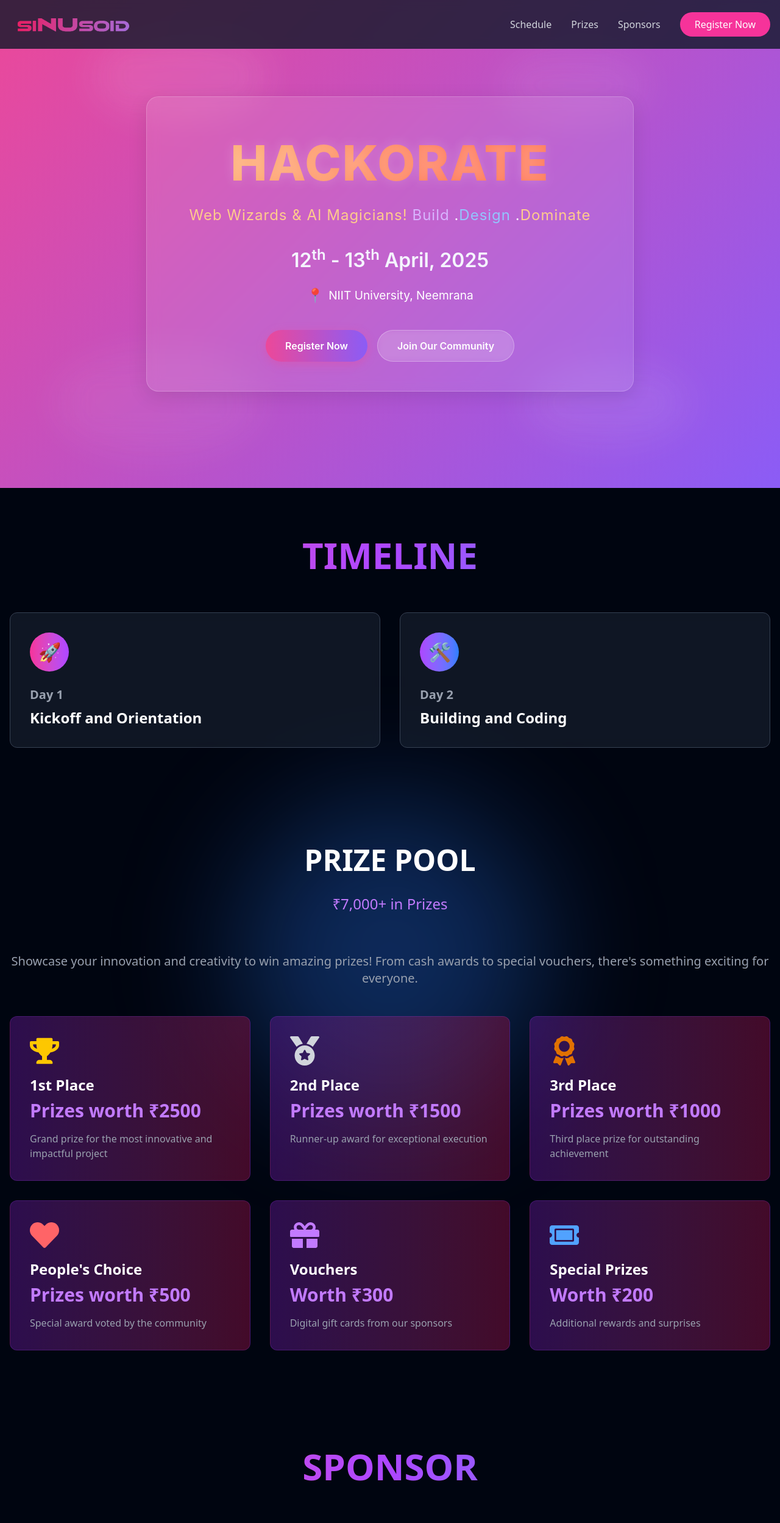
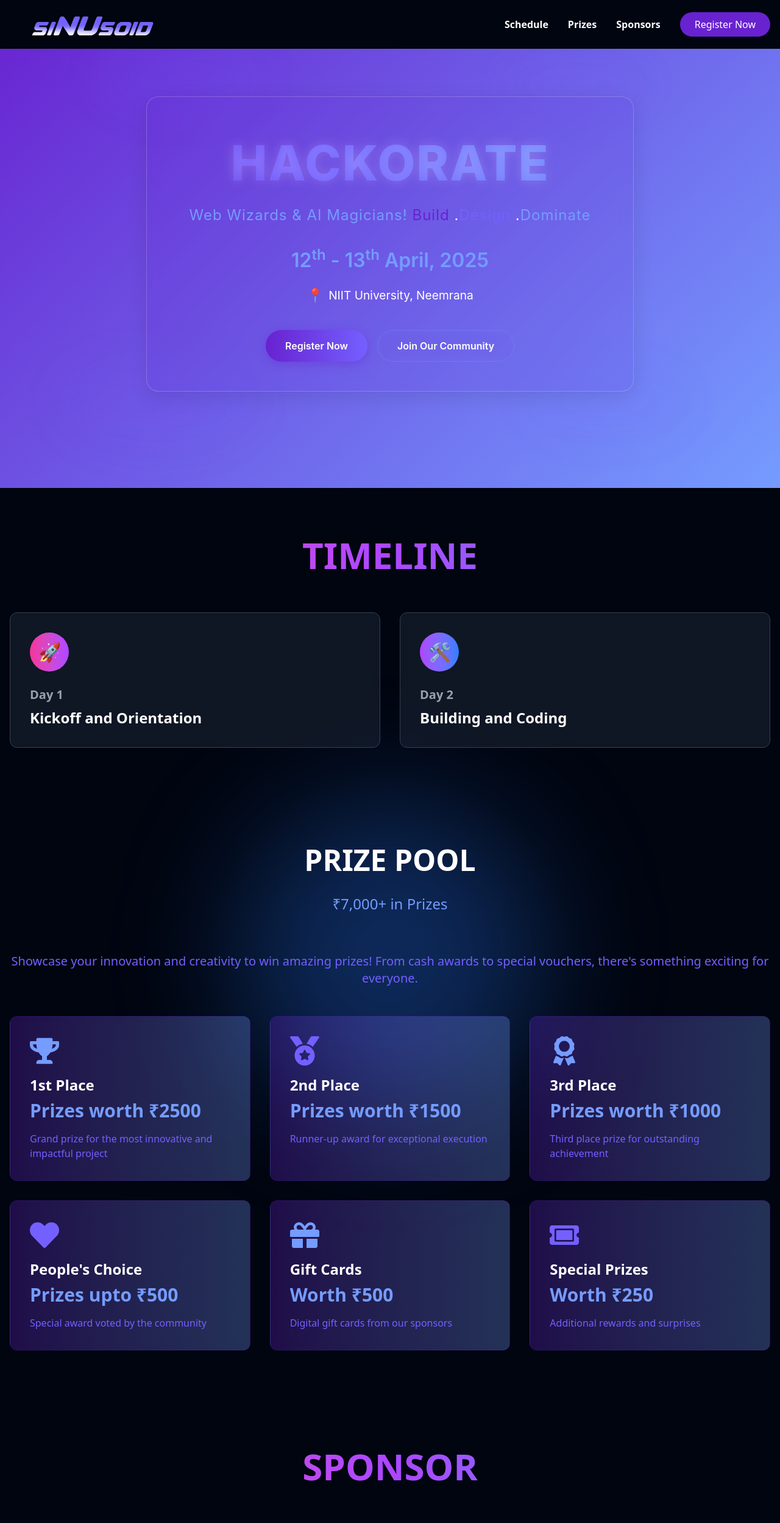
Before and after one commit to thelegendaryarticuno/hackathon, a React (Vite) app: page / in a window 1280 px wide. Shown: the top 2497 px of the page at 61% size. Built offline with nearby package versions, Linux system fonts and the light colour scheme.

Commit message:
pushes updating and fixing ui

```diff
--- a/src/components/Hero.css
+++ b/src/components/Hero.css
@@ -13,7 +13,7 @@
   left: 0;
   width: 100%;
   height: 100%;
-  background: linear-gradient(135deg, #ec4899 0%, #8b5cf6 100%);
+  background: linear-gradient(135deg, #6822d0 0%, #759cff 100%);
   z-index: -2;
 }
 
@@ -30,7 +30,7 @@
 }
 
 .glass-card {
-  background: rgba(255, 255, 255, 0.1);
+  background: rgba(104, 34, 208, 0.1);
   backdrop-filter: blur(10px);
   -webkit-backdrop-filter: blur(10px);
   border-radius: 20px;
@@ -49,7 +49,7 @@
 }
 
 .gradient-text {
-  background: linear-gradient(to right, #fff, #ffcb8c, #feb47b, #ff7e5f, #ff7e5f);
+  background: linear-gradient(to right, #759cff, #7460FF, #6822d0);
   background-size: 300% 300%;
   -webkit-background-clip: text;
   background-clip: text;
@@ -64,22 +64,22 @@
 }
 
 .gold {
-  color: #ffcb8c;
+  color: #759cff;
 }
 
 .purple {
-  color: #d8b4fe;
+  color: #6822d0;
 }
 
 .blue {
-  color: #93c5fd;
+  color: #7460FF;
 }
 
 .date {
   font-size: 2rem;
   margin-bottom: 1rem;
   font-weight: 600;
-  color: #f5f5ff;
+  color: #759cff;
 }
 
 .location {
@@ -115,17 +115,17 @@
 }
 
 .register-btn {
-  background: linear-gradient(to right, #ec4899, #8b5cf6);
+  background: linear-gradient(to right, #6822d0, #7460FF);
   color: white;
-  box-shadow: 0 4px 15px rgba(236, 72, 153, 0.4);
+  box-shadow: 0 4px 15px rgba(104, 34, 208, 0.4);
 }
 
 .community-btn {
-  background: rgba(255, 255, 255, 0.1);
+  background: rgba(117, 156, 255, 0.1);
   backdrop-filter: blur(5px);
   -webkit-backdrop-filter: blur(5px);
   color: white;
-  border: 1px solid rgba(255, 255, 255, 0.3);
+  border: 1px solid rgba(117, 156, 255, 0.3);
 }
 
 .clouds {
@@ -144,7 +144,7 @@
 
 .cloud {
   position: absolute;
-  background: rgba(255, 255, 255, 0.1);
+  background: rgba(116, 96, 255, 0.1);
   border-radius: 50%;
   filter: blur(30px);
   backdrop-filter: blur(5px);
@@ -183,9 +183,9 @@
   position: absolute;
   width: 3px;
   height: 3px;
-  background: white;
+  background: #759cff;
   border-radius: 50%;
-  box-shadow: 0 0 10px 2px white, 0 0 20px 5px rgba(255, 255, 255, 0.5);
+  box-shadow: 0 0 10px 2px #759cff, 0 0 20px 5px rgba(117, 156, 255, 0.5);
 }
 
 .star::after {
@@ -195,7 +195,7 @@
   left: 0;
   width: 100px;
   height: 1px;
-  background: linear-gradient(to left, rgba(255, 255, 255, 0.8), transparent);
+  background: linear-gradient(to left, rgba(117, 156, 255, 0.8), transparent);
   transform: translateX(-100%);
 }
 
--- a/src/components/Hero.jsx
+++ b/src/components/Hero.jsx
@@ -47,6 +47,13 @@ const Hero = () => {
           >
             <motion.span
               className="gradient-text"
+              style={{
+                background: "linear-gradient(45deg, #6822d0, #7460FF, #759cff)",
+                WebkitBackgroundClip: "text",
+                backgroundClip: "text",
+                color: "transparent",
+                backgroundSize: "200% 200%"
+              }}
               animate={{
                 backgroundPosition: ["0% 50%", "100% 50%", "0% 50%"],
               }}
--- a/src/components/Navbar.jsx
+++ b/src/components/Navbar.jsx
@@ -1,6 +1,6 @@
 import React, { useState } from 'react';
 import { useNavigate } from 'react-router-dom';
-import logo from '../images/grad-sinu.webp'
+import logo from '../images/sinusoid-text.png'
 
 const Navbar = () => {
     const [isMenuOpen, setIsMenuOpen] = useState(false);
@@ -14,14 +14,14 @@ const Navbar = () => {
 
     return (
         <>
-            <nav className="fixed w-full z-50 bg-gray-900/80 backdrop-blur-sm">
+            <nav className="fixed w-full z-50 bg-[#000510] bg-opacity-90 backdrop-blur-sm">
                 <div className="container mx-auto pr-4">
                     <div className="flex justify-between items-center h-20">
                         <div className="flex items-center">
                             <img
                                 src={logo}
                                 alt="HackSinu Logo"
-                                className="h-12 w-60 mt-7 object-cover rounded-full cursor-pointer hover:scale-105 transition-transform duration-300"
+                                className="h-12 w-80 mb-3 object-cover rounded-full cursor-pointer hover:scale-105 transition-transform duration-300"
                                 onClick={() => navigate('/')}
                             />
                         </div>
@@ -32,14 +32,14 @@ const Navbar = () => {
                                 <a
                                     key={item.name}
                                     href={item.href}
-                                    className="text-gray-300 hover:text-white transition duration-300"
+                                    className="text-white font-bold hover:text-[#759cff] transition duration-300"
                                 >
                                     {item.name}
                                 </a>
                             ))}
                             <button
                                 onClick={() => navigate('/register')}
-                                className="bg-pink-500 hover:bg-pink-600 text-white px-6 py-2 rounded-full transition duration-300"
+                                className="bg-[#6822d0] hover:bg-[#7460FF] text-white px-6 py-2 rounded-full transition duration-300"
                             >
                                 Register Now
                             </button>
@@ -49,7 +49,7 @@ const Navbar = () => {
                         <div className="md:hidden">
                             <button
                                 onClick={() => setIsMenuOpen(!isMenuOpen)}
-                                className="text-gray-300 hover:text-white"
+                                className="text-white hover:text-[#759cff]"
                             >
                                 <svg
                                     className="h-6 w-6"
@@ -78,14 +78,14 @@ const Navbar = () => {
                                     <a
                                         key={item.name}
                                         href={item.href}
-                                        className="block px-3 py-2 text-gray-300 hover:text-white transition duration-300"
+                                        className="block px-3 py-2 text-white font-bold hover:text-[#759cff] transition duration-300"
                                         onClick={() => setIsMenuOpen(false)}
                                     >
                                         {item.name}
                                     </a>
                                 ))}
                                 <button
-                                    className="w-full mt-4 bg-pink-500 hover:bg-pink-600 text-white px-6 py-2 rounded-full transition duration-300"
+                                    className="w-full mt-4 bg-[#6822d0] hover:bg-[#7460FF] text-white px-6 py-2 rounded-full transition duration-300"
                                     onClick={() => {
                                         setIsMenuOpen(false);
                                         navigate('/register');
--- a/src/components/Prizes.jsx
+++ b/src/components/Prizes.jsx
@@ -7,37 +7,37 @@ const Prizes = () => {
             title: '1st Place',
             amount: 'Prizes worth ₹2500',
             description: 'Grand prize for the most innovative and impactful project',
-            icon: <FaTrophy className="text-yellow-400" />
+            icon: <FaTrophy className="text-[#759cff]" />
         },
         {
             title: '2nd Place',
             amount: 'Prizes worth ₹1500',
             description: 'Runner-up award for exceptional execution',
-            icon: <FaMedal className="text-gray-300" />
+            icon: <FaMedal className="text-[#7460FF]" />
         },
         {
             title: '3rd Place',
             amount: 'Prizes worth ₹1000',
             description: 'Third place prize for outstanding achievement',
-            icon: <FaAward className="text-amber-600" />
+            icon: <FaAward className="text-[#759cff]" />
         },
         {
             title: "People's Choice",
-            amount: 'Prizes worth ₹500',
+            amount: 'Prizes upto ₹500',
             description: "Special award voted by the community",
-            icon: <FaHeart className="text-red-400" />
+            icon: <FaHeart className="text-[#7460FF]" />
         },
         {
-            title: 'Vouchers',
-            amount: 'Worth ₹300',
+            title: 'Gift Cards',
+            amount: 'Worth ₹500',
             description: 'Digital gift cards from our sponsors',
-            icon: <FaGift className="text-purple-400" />
+            icon: <FaGift className="text-[#759cff]" />
         },
         {
             title: 'Special Prizes',
-            amount: 'Worth ₹200',
+            amount: 'Worth ₹250',
             description: 'Additional rewards and surprises',
-            icon: <FaTicketAlt className="text-blue-400" />
+            icon: <FaTicketAlt className="text-[#7460FF]" />
         }
     ];
 
@@ -45,8 +45,8 @@ const Prizes = () => {
         <section className="py-20 relative" id="prizes">
             <div className="container mx-auto px-4">
                 <h2 className="text-5xl font-bold mb-8 text-white text-center">PRIZE POOL</h2>
-                <h3 className="text-2xl text-purple-400 mb-16 text-center">₹7,000+ in Prizes</h3>
-                <p className="text-gray-400 mb-12 text-xl text-center">
+                <h3 className="text-2xl text-[#759cff] mb-16 text-center">₹7,000+ in Prizes</h3>
+                <p className="text-[#7460FF] mb-12 text-xl text-center">
                     Showcase your innovation and creativity to win amazing prizes! From cash awards to special vouchers,
                     there's something exciting for everyone.
                 </p>
@@ -55,16 +55,16 @@ const Prizes = () => {
                     {prizes.map((prize, index) => (
                         <div
                             key={index}
-                            className="bg-gradient-to-r from-purple-900/50 to-pink-900/50 rounded-xl p-8 backdrop-blur-sm
-                            border border-purple-500/20 transform transition-all duration-300 hover:scale-105
-                            hover:shadow-[0_0_30px_rgba(168,85,247,0.4)] hover:border-purple-500/40"
+                            className="bg-gradient-to-r from-[#6822d0]/30 to-[#759cff]/30 rounded-xl p-8 backdrop-blur-sm
+                            border border-[#6822d0]/20 transform transition-all duration-300 hover:scale-105
+                            hover:shadow-[0_0_30px_rgba(104,34,208,0.4)] hover:border-[#759cff]/40"
                         >
                             <div className="text-5xl mb-4 transition-transform duration-300 hover:rotate-12">
                                 {prize.icon}
                             </div>
                             <h3 className="text-2xl font-bold text-white mb-2">{prize.title}</h3>
-                            <div className="text-3xl font-bold text-purple-400 mb-4">{prize.amount}</div>
-                            <p className="text-gray-400">{prize.description}</p>
+                            <div className="text-3xl font-bold text-[#759cff] mb-4">{prize.amount}</div>
+                            <p className="text-[#7460FF]">{prize.description}</p>
                         </div>
                     ))}
                 </div>
--- a/src/components/Schedule.jsx
+++ b/src/components/Schedule.jsx
@@ -22,7 +22,7 @@ const Schedule = () => {
             date: '13th April, 2025',
             time: '2:00 PM - 5:00 PM',
             venue: 'TBD',
-            description: 'Teams will race against the clock in a 3-hour coding sprint, developing AI-driven web solutions based on a theme revealed earlier in the day. The hackathon culminates with project submissions, live demos, judging, and an exciting awards ceremony celebrating creativity, innovation, and technical excellence.'
+            description: 'Teams will race against the clock in a 3-hour coding sprint, developing AI-driven web solutions based on a theme revealed earlier in the day. But it isn\'t all code and hardwork, you can use AI tools to enhance your projects and make them stand out. The hackathon culminates with project submissions, live demos, judging, and an exciting awards ceremony celebrating creativity, innovation, and technical excellence.'
         }
     ];
 
--- a/src/components/footer.jsx
+++ b/src/components/footer.jsx
@@ -1,6 +1,6 @@
 import React from 'react';
 import { FaInstagram, FaFacebook, FaYoutube, FaLinkedin, FaEnvelope, FaPhone } from 'react-icons/fa';
-import logo from '../images/grad-sinu.webp'
+import logo from '../images/sinusoid-text.png'
 
 const Footer = () => {
   return (
@@ -13,7 +13,7 @@ const Footer = () => {
             <img
               src={logo}
               alt="HackSinu Logo"
-              className="h-20 w-80 mt-7 object-cover rounded-full cursor-pointer hover:scale-105 transition-transform duration-300"
+              className="h-20 w-100 mb-6 object-cover rounded-full cursor-pointer hover:scale-105 transition-transform duration-300"
             />
           </div>
 
```
Also changed, not shown: public/sinusoid-text.png (added), src/images/sinusoid-text.png (added).
